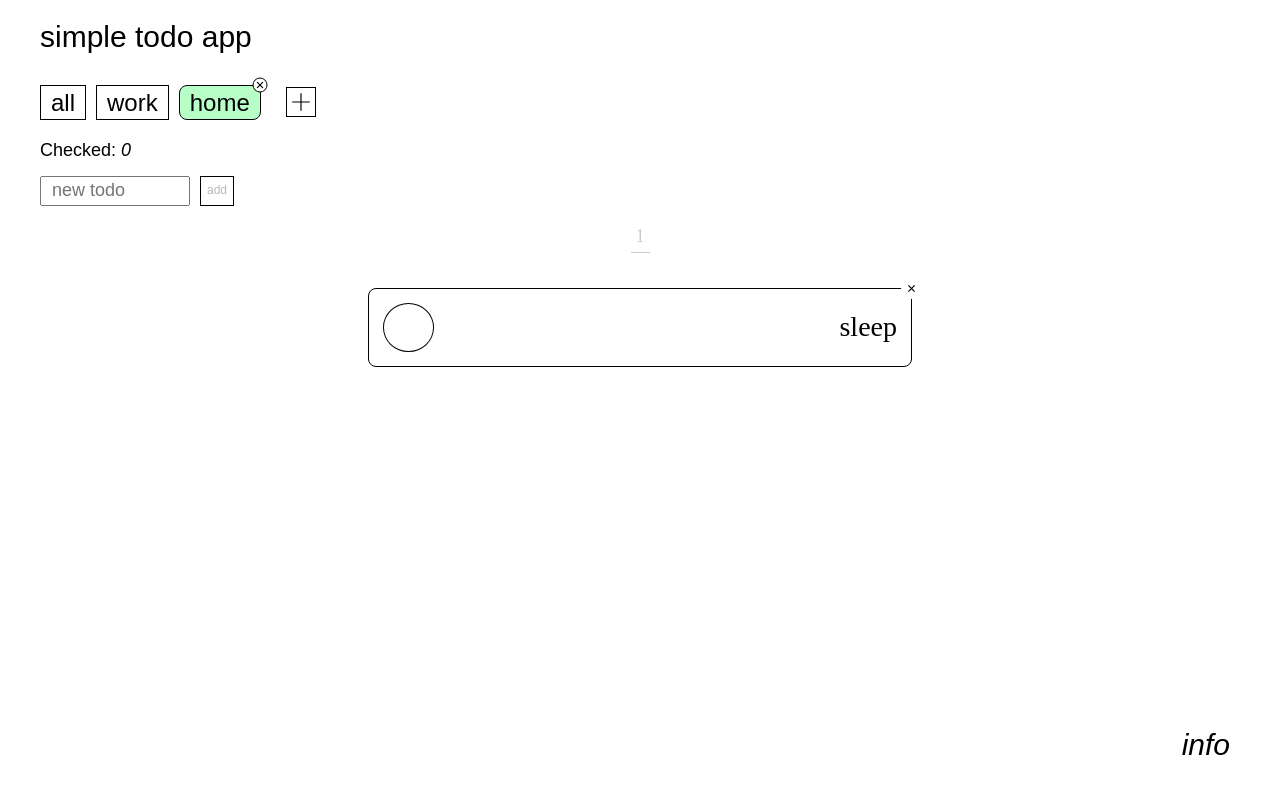
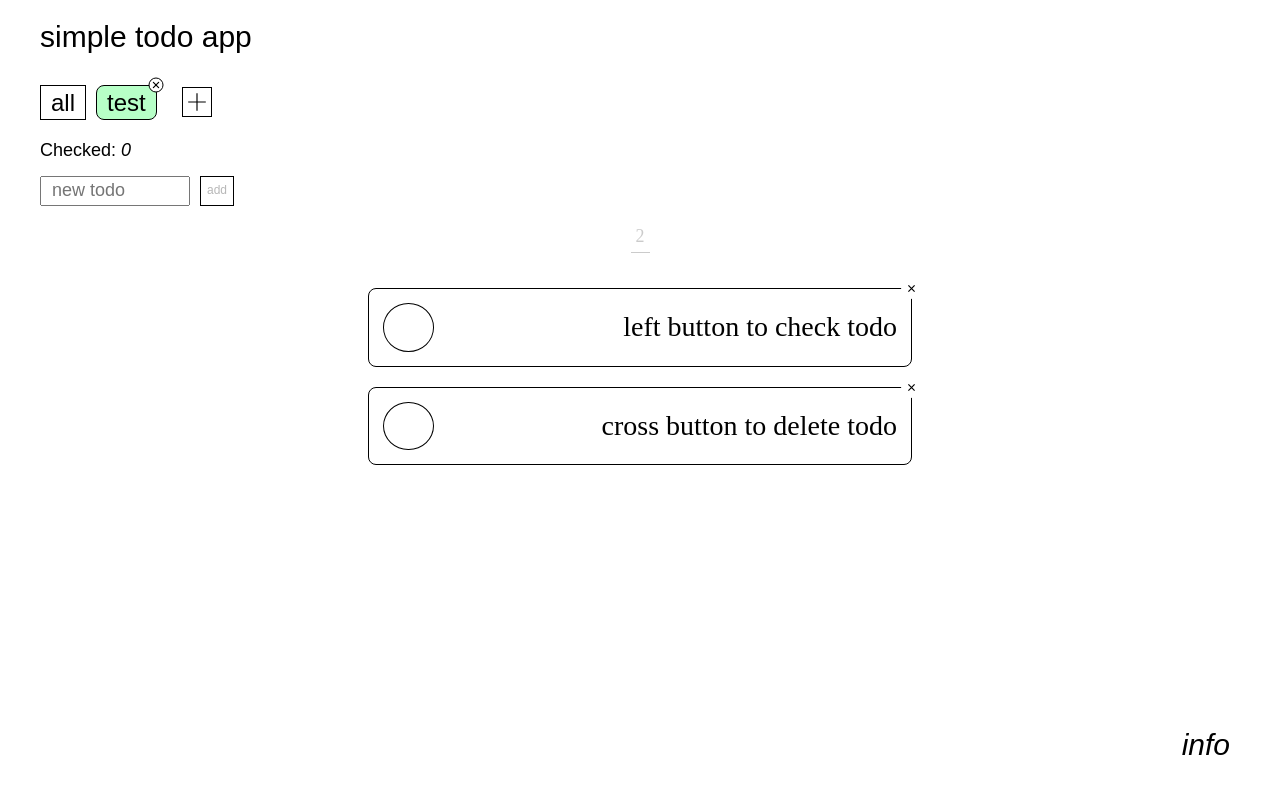
Before and after one commit to anydnny/simple-todo-app, a React (Create React App) app: page / in a window 1280 px wide. Shown: the top 794 px of the page. Built offline with nearby package versions, Linux system fonts and the light colour scheme.

Commit message:
connect localStorage

```diff
--- a/src/Components/App.js
+++ b/src/Components/App.js
@@ -16,16 +16,19 @@ import "../styles/index.css";
 import Logo from "./Header/Logo.js";
 
 export default function App() {
-  const [filterList, setFilterList] = useState([
-    { filterName: "all", filterId: uuid() },
-    { filterName: "work", filterId: uuid() },
-    { filterName: "home", filterId: uuid() },
-  ]); // список филтров
+  const [filterList, setFilterList] = useState(() => {
+    return localStorage.filters ? JSON.parse(localStorage.getItem("filters")) : [
+      { filterName: "all", filterId: uuid() },
+      { filterName: "test", filterId: uuid() }
+    ]
+  }); // список филтров
   const [currentFilter, setCurrentFilter] = useState("all"); // выбранный фильтр
-  const [todoList, setTodoList] = useState([
-    { todoName: "sleep", todoFilter: "home", todoId: uuid() },
-    { todoName: "go to work", todoFilter: "work", todoId: uuid() },
-  ]); // общий список
+  const [todoList, setTodoList] = useState(() => {
+    return localStorage.todoList? JSON.parse(localStorage.getItem("todoList")) : [
+      { todoName: "left button to check todo", todoFilter: "test", todoId: uuid() },
+      { todoName: "cross button to delete todo", todoFilter: "test", todoId: uuid() },
+    ]
+  }); // общий список
 
   const [addFilterInput, setAddFilterInput] = useState(false);
   const [filterInputValue, setFilterInputValue] = useState("");
@@ -37,11 +40,9 @@ export default function App() {
 
   const [todoValue, setTodoValue] = useState(""); // знчение в инпуте туду
   const [filteredTodo, setFilteredTodo] = useState([]); // отфильтрованный список
-  const [checkedTodoList, setCheckedTodoList] = useState(0); //счётчик завершённых
+  const [checkedTodoList, setCheckedTodoList] = useState(()=> localStorage.checkedCount?Number.parseInt(localStorage.getItem("checkedCount"), 10):0); //счётчик завершённых
   const [emptyTodo, setEmptyTodo] = useState(false);
   const [emptyTodoWarning, setEmptyTodoWarning] = useState(true);
-
-
 
   useEffect(() => {
     setFilteredTodo(
@@ -55,7 +56,7 @@ export default function App() {
     }, [currentFilter])
 
     useEffect(()=>{
-    setCurrentFilter(filterList[filterList.length - 1].filterName)
+      setCurrentFilter(filterList[filterList.length - 1].filterName)
   }, [filterList]);
 
   useEffect(()=>{
@@ -91,6 +92,9 @@ export default function App() {
     ]);
     setTodoValue("");
   }
+  useEffect(() => {
+    localStorage.setItem("todoList", JSON.stringify(todoList))
+  }, [todoList])
 
   function handleDeleteTodo(id) {
     setTodoList(todoList.filter((todo) => todo.todoId !== id));
@@ -100,6 +104,9 @@ export default function App() {
     setCheckedTodoList((prev) => prev + 1);
     setTodoList(todoList.filter((todo) => todo.todoId !== id));
   }
+  useEffect(()=>{
+    localStorage.setItem("checkedCount", checkedTodoList + "")
+  }, [checkedTodoList]);
 
   function handleShowFilterInput(e) {
     e.preventDefault();
@@ -122,6 +129,10 @@ export default function App() {
     setFilterInputValue("");
     setAddFilterInput(false);
   }
+  useEffect(() => {
+    localStorage.setItem("filters", JSON.stringify(filterList))
+  }, [filterList])
+
   function handleFilterDelete(deleteFilterName){
     setTodoList(todoList.filter(filter => filter.todoFilter !== deleteFilterName));
     setFilterList(filterList.filter(filter => filter.filterName !== deleteFilterName))
```
